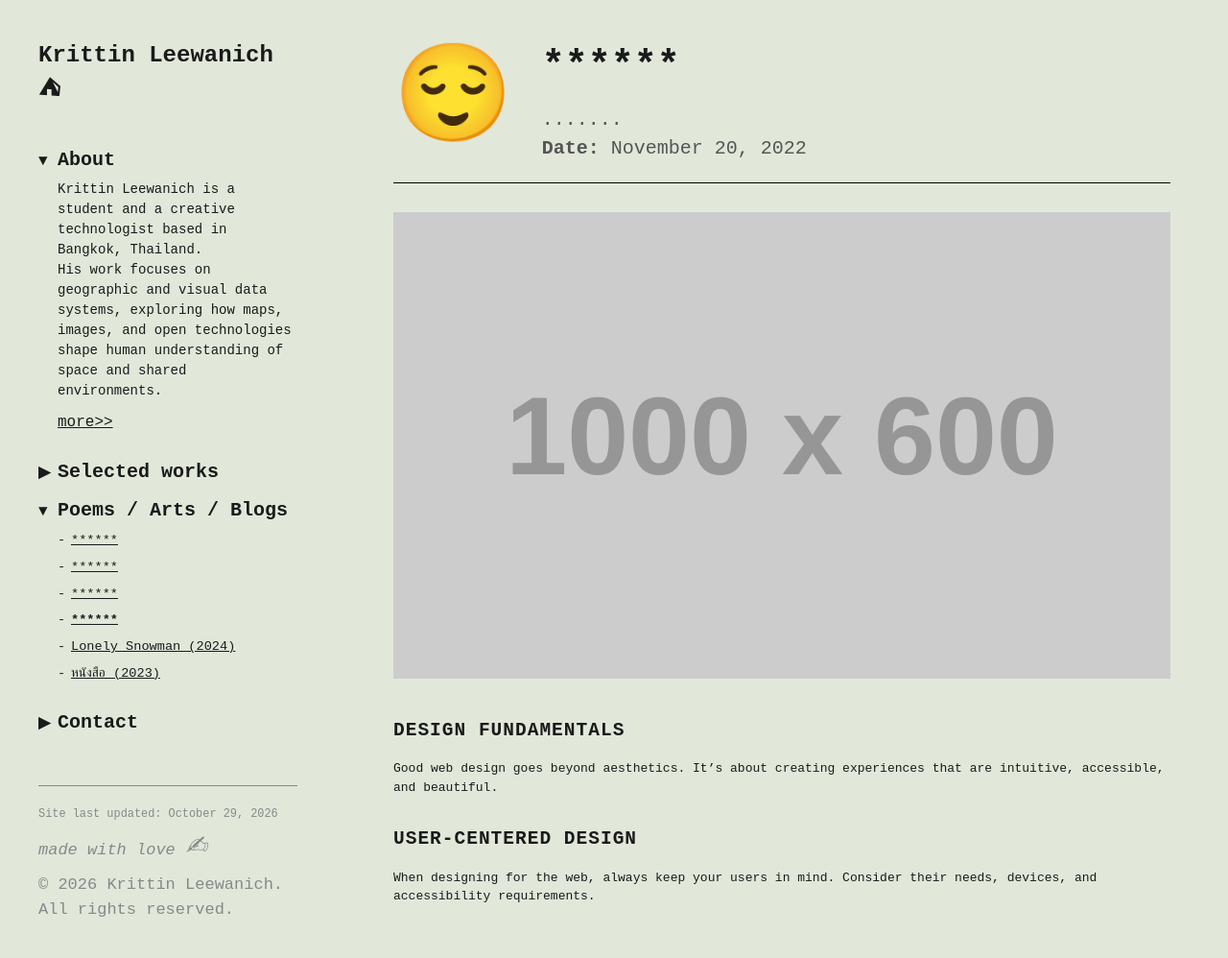
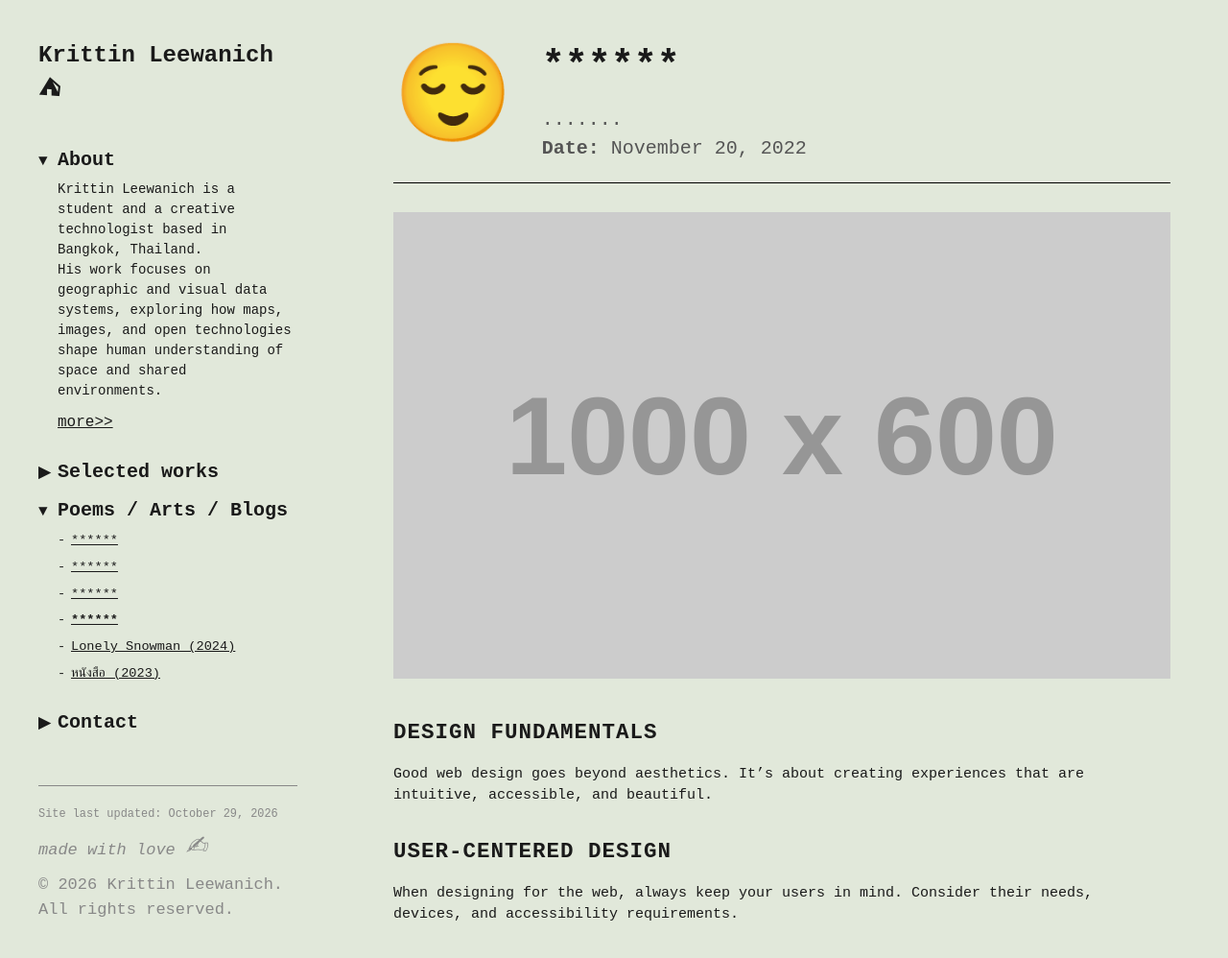
Before and after one commit to krittin-lee/krittin-lee.github.io, a Jekyll site: the page built from _blogs/3_aaa.md, in a window 1280 px wide and 1005 px high. Shown: the top 998 px of the window at 96% size. Built offline with Jekyll 4.4.1, drawn with Linux system fonts in a browser that asks for light colours; some web fonts are replaced.

Commit message:
Update style.css

```diff
--- a/assets/css/style.css
+++ b/assets/css/style.css
@@ -183,7 +183,7 @@ img { max-width: 100%; display: block; }
     margin: 6px 0 0 0;
     padding: 0;
     color: #666;
-    font-size: 0.65em;
+    font-size: 0.75em;
     line-height: 1.2;
 }
 .work-body h2 { margin-top: 30px; margin-bottom: 15px; text-transform: uppercase; letter-spacing: 1px;}
@@ -191,7 +191,7 @@ img { max-width: 100%; display: block; }
     display: grid;
     grid-template-columns: repeat(2, 1fr);
     gap: 20px;
-    font-size: 0.65em;
+    font-size: 0.75em;
 }
 .work-body figure {
     grid-column: 1 / -1;
@@ -291,7 +291,7 @@ img { max-width: 100%; display: block; }
 .blog-meta { margin-top: 10px; color: #555; }
 .blog-meta span { margin-right: 20px; }
 .blog-hero-image { margin-bottom: 40px; border: none; }
-.blog-body { font-size: 0.65em; }
+.blog-body { font-size: 0.75em; }
 .blog-body h2 { margin-top: 30px; margin-bottom: 15px; text-transform: uppercase; letter-spacing: 1px;}
 
 .blog-nav-item {
```
